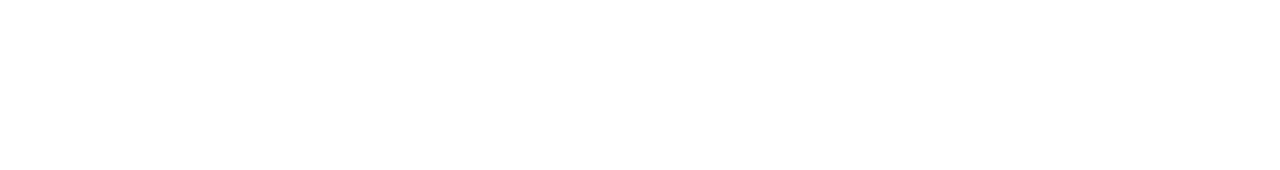
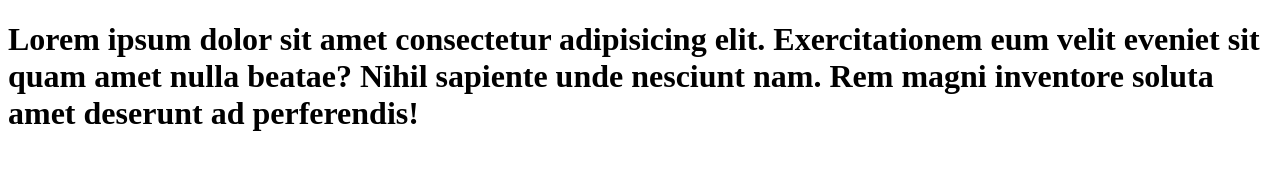
Before and after one commit to James25r/MI-PRIMER-REPO, a plain HTML site: page index.html in a window 1280 px wide. Drawn offline with Linux system fonts and the light colour scheme.

Commit message:
Cambie  mi index al espanol

```diff
--- a/index.html
+++ b/index.html
@@ -1,5 +1,5 @@
 <!DOCTYPE html>
-<html lang="en">
+<html lang="es">
 <head>
     <meta charset="UTF-8">
     <meta name="viewport" content="width=device-width, initial-scale=1.0">
@@ -7,7 +7,11 @@
 </head>
 
 <body>
-
+    <H1>
+        Lorem ipsum dolor sit amet consectetur adipisicing elit.
+         Exercitationem eum velit eveniet sit quam amet nulla beatae? Nihil sapiente unde nesciunt nam.
+        Rem magni inventore soluta amet deserunt ad perferendis!
+    </H1>
 </body>
 
 </html>
```
